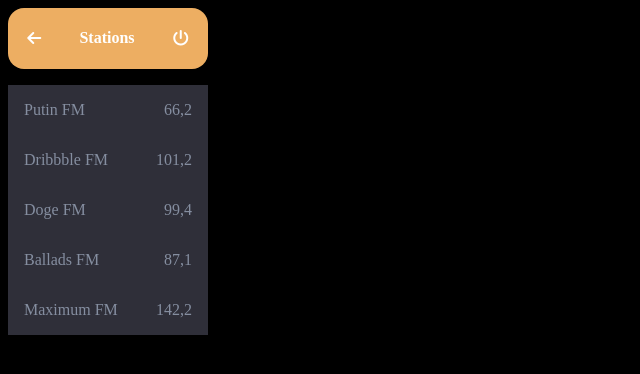
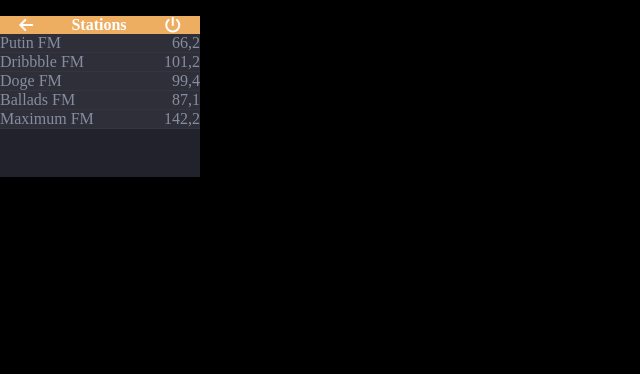
Before and after one commit to shoneriki/teclead-challenge, a plain HTML site: page index.html in a window 1280 px wide. Shown: the whole page, without its empty margins (0-640 px from the left). Drawn offline with Linux system fonts and the light colour scheme.

Commit message:
bottom color

```diff
--- a/index.html
+++ b/index.html
@@ -9,13 +9,14 @@
   <script src="https://kit.fontawesome.com/8dcd3a832c.js" crossorigin="anonymous"></script>
 </head>
 <body>
-  <div class="A container">
-    <div class="A top">
+  <div class="A">
+    <div class="container">
+      <div class="top">
         <i class="fa-solid fa-arrow-left"></i>
         <h4>Stations</h4>
         <i class="fa-solid fa-power-off"></i>
       </div>
-    <div class="A elements">
+      <div class="elements">
         <ul>
           <li>
             <p>Putin FM</p>
@@ -39,7 +40,9 @@
           </li>
         </ul>
       </div>
-
+      <div class="bottom">
+      </div>
+    </div>
   </div>
   <script src="script.js"></script>
 </body>
--- a/styles.css
+++ b/styles.css
@@ -1,5 +1,14 @@
 * {
   box-sizing: border-box;
+  margin: 0;
+  padding: 0;
+}
+
+:root {
+  --top-bg-color: #EDAE62;
+  --li-text-color: #858EA0;
+  --li-bg-color: #2F2F39;
+  --border-color: #35353F;
 }
 
 body {
@@ -8,29 +17,34 @@ body {
   display:flex;
 }
 
-.A {
+.A{
   background-color: black;
   width: 200px;
-  border-radius: 16px;
+  margin: 16px 0;
 }
 
-.top {
-  background-color: #EDAE62;
+.container > .top {
+  background-color: var(--top-bg-color);
   display: flex;
   align-items: center;
   justify-content: space-around;
 }
 
 .elements > ul {
-  background-color: #2F2F39;
+  background-color: var(--li-bg-color);
   padding: 0;
-  color: #858EA0;
+  color: var(--li-text-color);
+}
+
+.bottom {
+  padding: 24px;
+  background-color: #22222C;
 }
 
 li {
   list-style-type: none;
   display: flex;
   justify-content: space-between;
-  padding: 0 16px;
   margin: 0;
+  border-bottom: 1px solid var(--border-color);
 }
```
Lines whose indentation alone changed are shown as unchanged.
